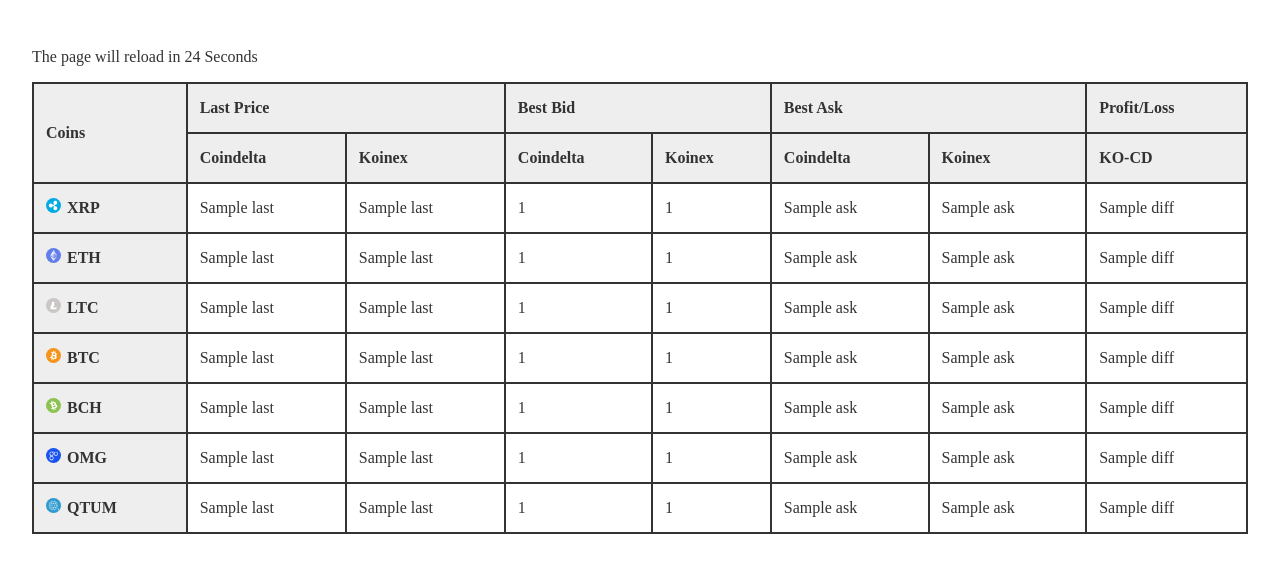
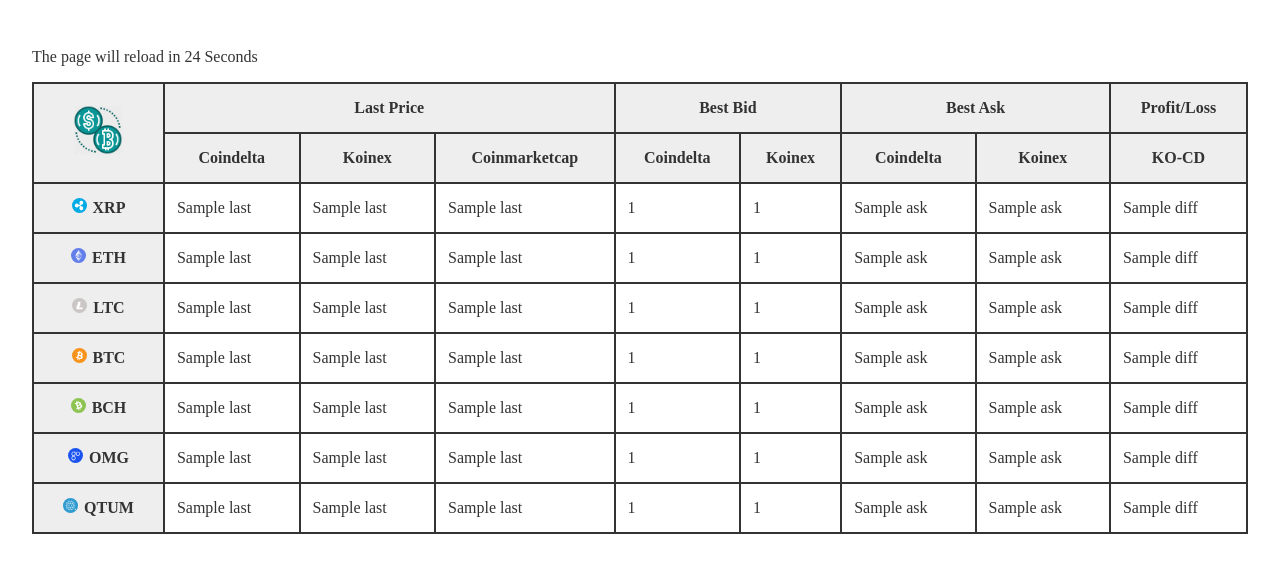
Before and after one commit to rahul3103/crypto, a Flask app: template templates/index.html in a window 1280 px wide. Shown: the top 573 px of the page. Run offline with Flask 2, Linux system fonts and the light colour scheme; the template is opened without the code that fills it: most values are stand-ins (such as "Sample title", 1, 10 or a date in 2020).

Commit message:
coinmarketcap and favicon added

```diff
--- a/app.py
+++ b/app.py
@@ -1,5 +1,6 @@
 import json
-from flask import Flask, jsonify, request, render_template
+import os
+from flask import Flask, jsonify, request, render_template, send_from_directory
 # from playhouse.shortcuts import model_to_dict
 from flask_cors import CORS
 # from model import Crypto
@@ -31,5 +32,10 @@ def index():
     data = data_collector()
     return render_template('index.html', data=data)
 
+@app.route('/favicon.ico')
+def favicon():
+    return send_from_directory(os.path.join(app.root_path, 'static'),
+                               'images/favicon.ico', mimetype='image/vnd.microsoft.icon')
+
 if __name__ == '__main__':
     app.run()
--- a/settings.py
+++ b/settings.py
@@ -5,5 +5,5 @@ DB_HOST = 'localhost'
 
 coindelta_api = 'https://coindelta.com/api/v1/public/getticker/'
 koinex_api = 'https://koinex.in/api/ticker'
-coinmarketcap_api = 'https://api.coinmarketcap.com/v1/ticker/?convert=INR&limit=20'
+coinmarketcap_api = 'https://api.coinmarketcap.com/v1/ticker/?convert=INR&limit=25'
 unocoin = 'https://www.unocoin.com/trade?all'
--- a/static/styles/index.css
+++ b/static/styles/index.css
@@ -15,11 +15,14 @@ td {
   border: 0.125em solid #333;
   line-height: 1.5;
   padding: 0.75em;
-  text-align: left;
 }
 
-.coin {
+.coin-name {
   text-transform: uppercase;
+}
+
+.logo {
+  width: 50px;
 }
 
 /* Stack rows vertically on small screens */
@@ -71,7 +74,7 @@ td {
   }
 }
 
-img {
+.coin-logo {
   width: 15px;
   padding-right: 6px;
 }
--- a/templates/index.html
+++ b/templates/index.html
@@ -14,8 +14,8 @@
       <colgroup span="2"></colgroup>
       <colgroup span="2"></colgroup>
       <tr>
-        <th rowspan="2">Coins</th>
-        <th colspan="2" scope="colgroup">Last Price</th>
+        <th rowspan="2"><img class="logo" src="{{ url_for('static',filename='images/coin.png') }}" alt=""></th>
+        <th colspan="3" scope="colgroup">Last Price</th>
         <th colspan="2" scope="colgroup">Best Bid</th>
         <th colspan="2" scope="colgroup">Best Ask</th>
         <th colspan="1" scope="colgroup">Profit/Loss</th>
@@ -23,6 +23,7 @@
       <tr>
         <th scope="col">Coindelta</th>
         <th scope="col">Koinex</th>
+        <th scope="col">Coinmarketcap</th>
         <th scope="col">Coindelta</th>
         <th scope="col">Koinex</th>
         <th scope="col">Coindelta</th>
@@ -32,9 +33,10 @@
       {% set coins = ['xrp', 'eth', 'ltc', 'btc', 'bch', 'omg', 'qtum'] %}
       {% for coin in coins %}
         <tr>
-          <th class="coin" scope="row"><span><img src="{{ url_for('static',filename='images/' + coin + '.svg') }}" alt="">{{ coin }}</span></th>
+          <th class="coin-name" scope="row"><span><img class="coin-logo" src="{{ url_for('static',filename='images/' + coin + '.svg') }}" alt="">{{ coin }}</span></th>
           <td>{{ data[coin]['coindelta']['last'] }}</td>
           <td>{% if data[coin]['koinex'] %} {{ data[coin]['koinex']['last'] }} {% endif %}</td>
+          <td>{{ data[coin]['coinmarketcap']['last'] }}</td>
           <td>{{ data[coin]['coindelta']['bid'] }}</td>
           <td>{% if data[coin]['koinex'] %} {{ data[coin]['koinex']['bid'] }} {% endif %}</td>
           <td>{{ data[coin]['coindelta']['ask'] }}</td>
```
Also changed, not shown: extractors.py (+11 -1 lines), static/images/coin.png (added), static/images/favicon.ico (added).
